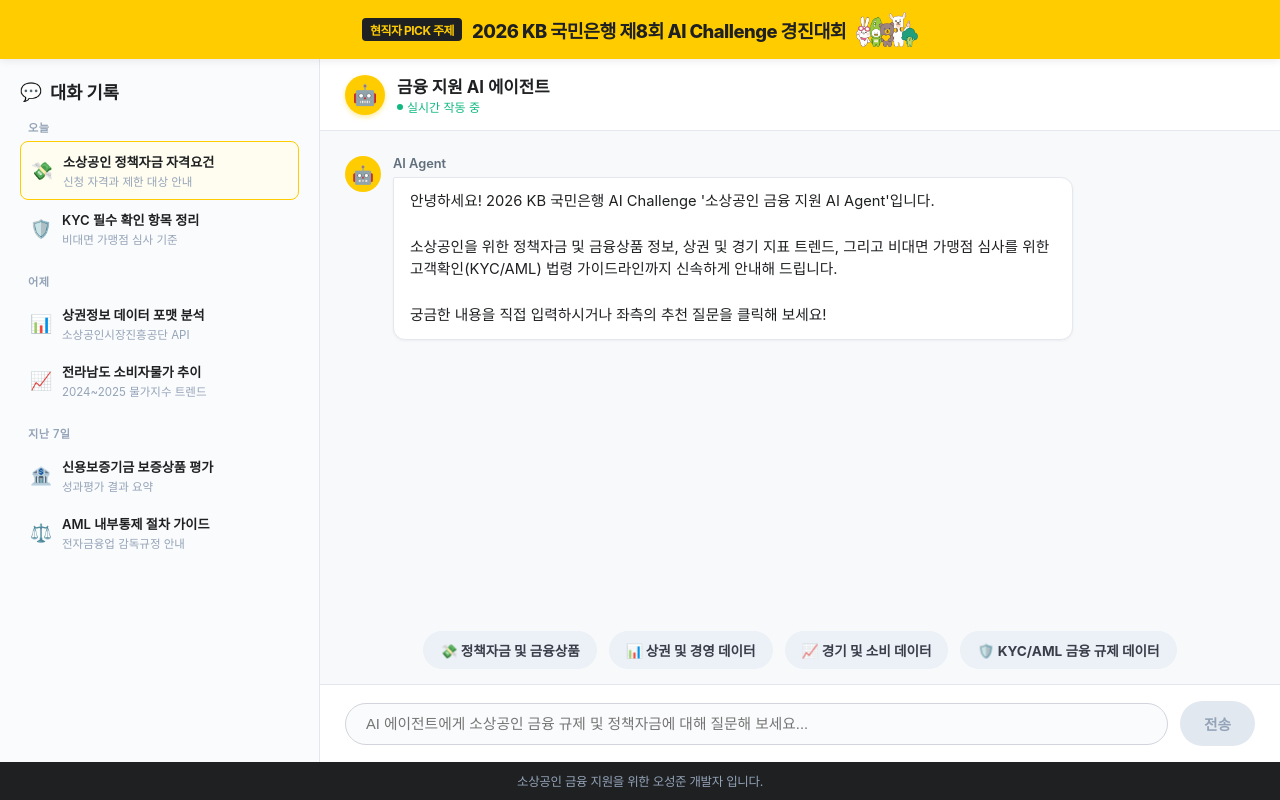
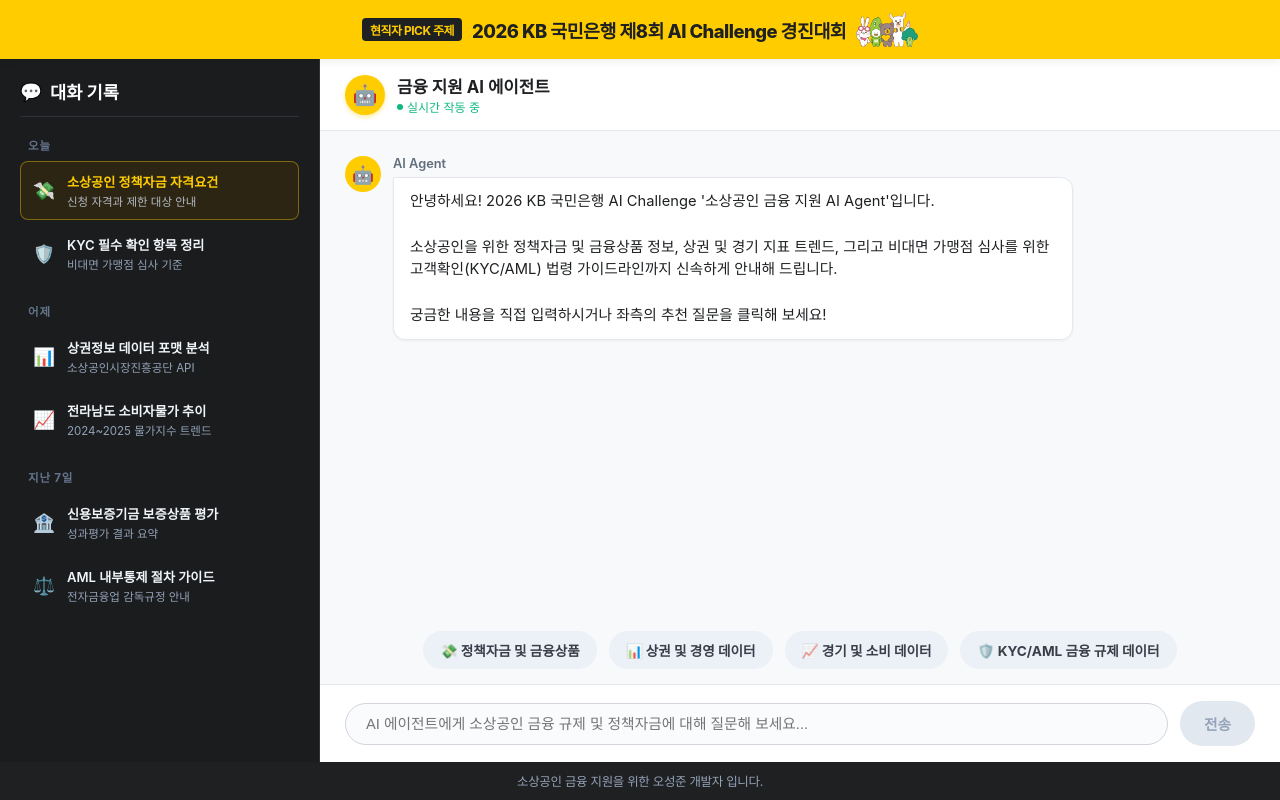
Before and after one commit to sojo1211/2026_KB_AI_Challenge_Small-business-financial-agent_ohsungjun, a React (Create React App) app in the folder frontend/: page / in a window 1280 px wide. Built offline with nearby package versions, Linux system fonts and the light colour scheme; the HTML template or start-up script is replaced by a standard one.

Commit message:
style: Redesign history sidebar to a premium dark theme

```diff
--- a/frontend/src/App.css
+++ b/frontend/src/App.css
@@ -78,8 +78,8 @@
    ========================================== */
 .sidebar {
   width: 320px;
-  background-color: #FAFBFC;
-  border-right: 1px solid var(--kb-border);
+  background-color: #1A1C1E; /* Premium dark background */
+  border-right: 1px solid #2D3139;
   display: flex;
   flex-direction: column;
   overflow-y: auto;
@@ -90,44 +90,48 @@
 .sidebar-title {
   font-size: 1.1rem;
   font-weight: 700;
-  color: var(--kb-black);
-  margin-bottom: 15px;
+  color: #FFFFFF;
+  margin-bottom: 20px;
   display: flex;
   align-items: center;
   gap: 8px;
+  border-bottom: 1px solid #2D3139;
+  padding-bottom: 12px;
 }
 
 .history-date-group {
-  margin-bottom: 16px;
+  margin-bottom: 20px;
 }
 
 .history-date-label {
-  font-size: 0.7rem;
-  font-weight: 600;
-  color: #94A3B8;
+  font-size: 0.72rem;
+  font-weight: 700;
+  color: #64748B;
   text-transform: uppercase;
-  letter-spacing: 0.5px;
+  letter-spacing: 0.8px;
   padding: 0 8px;
-  margin-bottom: 6px;
+  margin-bottom: 8px;
 }
 
 .history-item {
   display: flex;
   align-items: center;
-  gap: 10px;
-  padding: 10px 10px;
+  gap: 12px;
+  padding: 10px 12px;
   border-radius: 8px;
   cursor: pointer;
   transition: all 0.2s ease;
+  border: 1px solid transparent;
+  margin-bottom: 4px;
 }
 
 .history-item:hover {
-  background-color: #E2E8F0;
+  background-color: #2D3139;
 }
 
 .history-item.active {
-  background-color: #FFFDF0;
-  border: 1px solid var(--kb-yellow);
+  background-color: #2C2514; /* Warm dark yellow-tinted background */
+  border-color: rgba(255, 204, 0, 0.4);
 }
 
 .history-icon {
@@ -143,10 +147,15 @@
 .history-item-title {
   font-size: 0.82rem;
   font-weight: 600;
-  color: var(--text-primary);
+  color: #F1F5F9;
   white-space: nowrap;
   overflow: hidden;
   text-overflow: ellipsis;
+  transition: color 0.2s ease;
+}
+
+.history-item.active .history-item-title {
+  color: var(--kb-yellow);
 }
 
 .history-item-preview {
@@ -156,6 +165,10 @@
   overflow: hidden;
   text-overflow: ellipsis;
   margin-top: 2px;
+}
+
+.history-item.active .history-item-preview {
+  color: #B4B9C1;
 }
 
 .category-section {
```
